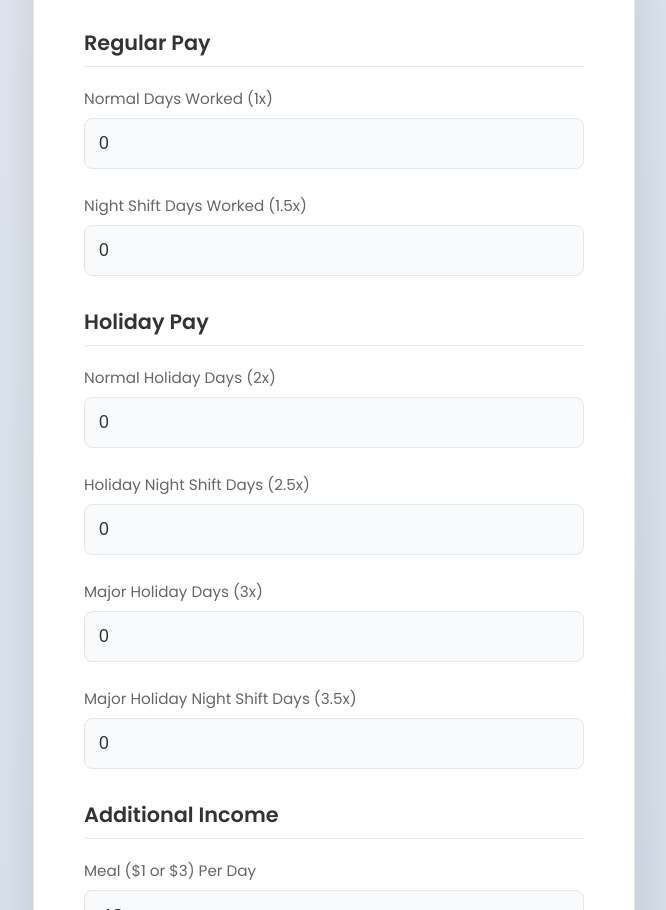
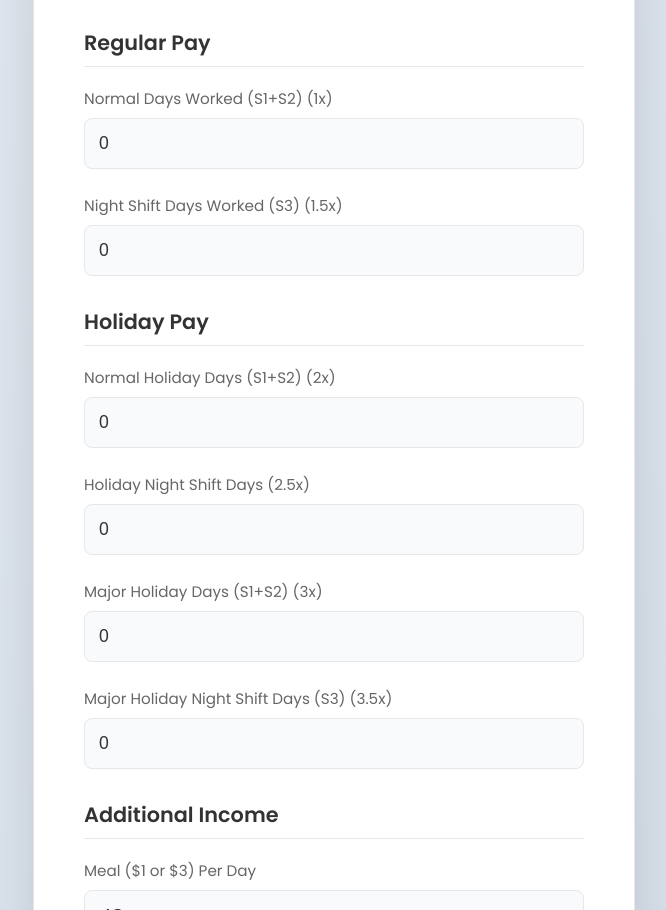
Before and after one commit to alimengly-cmyk/payroll-calculator, a plain HTML site: page index.html in a window 1280 px wide. Shown: the part 613-1523 px from the top of the page, without its empty margins (306-972 px from the left). Drawn offline with Linux system fonts and the light colour scheme; a web font is replaced by a local one.

Commit message:
Fix label to S1 S2 S3

```diff
--- a/index.html
+++ b/index.html
@@ -401,18 +401,18 @@
 
         <h3 id="headingRegularPay" class="section-heading">Regular Pay</h3>
         <div class="input-group">
-            <label id="labelNormalDays" for="normalDays">Normal Days Worked (1x)</label>
+            <label id="labelNormalDays" for="normalDays">Normal Days Worked (S1+S2) (1x)</label>
             <input type="number" id="normalDays" value="0" onfocus="if(this.value=='0') this.value='';" onblur="if(this.value=='') this.value='0';" required>
         </div>
 
         <div class="input-group">
-            <label id="labelNightShiftDays" for="nightShiftDays">Night Shift Days Worked (1.5x)</label>
+            <label id="labelNightShiftDays" for="nightShiftDays">Night Shift Days Worked (S3) (1.5x)</label>
             <input type="number" id="nightShiftDays" value="0" onfocus="if(this.value=='0') this.value='';" onblur="if(this.value=='') this.value='0';" required>
         </div>
 
         <h3 id="headingHolidayPay" class="section-heading">Holiday Pay</h3>
         <div class="input-group">
-            <label id="labelNormalHoliday" for="normalHoliday">Normal Holiday Days (2x)</label>
+            <label id="labelNormalHoliday" for="normalHoliday">Normal Holiday Days (S1+S2) (2x)</label>
             <input type="number" id="normalHoliday" value="0" onfocus="if(this.value=='0') this.value='';" onblur="if(this.value=='') this.value='0';" required>
         </div>
         <div class="input-group">
@@ -420,11 +420,11 @@
             <input type="number" id="holidayNightShift" value="0" onfocus="if(this.value=='0') this.value='';" onblur="if(this.value=='') this.value='0';" required>
         </div>
         <div class="input-group">
-            <label id="labelNormalMajorHoliday" for="normalMajorHoliday">Major Holiday Days (3x)</label>
+            <label id="labelNormalMajorHoliday" for="normalMajorHoliday">Major Holiday Days (S1+S2) (3x)</label>
             <input type="number" id="normalMajorHoliday" value="0" onfocus="if(this.value=='0') this.value='';" onblur="if(this.value=='') this.value='0';" required>
         </div>
         <div class="input-group">
-            <label id="labelNightShiftMajorHoliday" for="nightShiftMajorHoliday">Major Holiday Night Shift Days (3.5x)</label>
+            <label id="labelNightShiftMajorHoliday" for="nightShiftMajorHoliday">Major Holiday Night Shift Days (S3) (3.5x)</label>
             <input type="number" id="nightShiftMajorHoliday" value="0" onfocus="if(this.value=='0') this.value='';" onblur="if(this.value=='') this.value='0';" required>
         </div>
 
@@ -545,13 +545,13 @@
                 labelBasicSalary: 'Basic Salary ($)',
                 labelTotalDaysInMonth: 'Total Days in Month (e.g., 30 or 31)',
                 headingRegularPay: 'Regular Pay',
-                labelNormalDays: 'Normal Days Worked (1x)',
-                labelNightShiftDays: 'Night Shift Days Worked (1.5x)',
+                labelNormalDays: 'Normal Days Worked (S1+S2) (1x)',
+                labelNightShiftDays: 'Night Shift Days Worked (S3) (1.5x)',
                 headingHolidayPay: 'Holiday Pay',
-                labelNormalHoliday: 'Normal Holiday Days (2x)',
+                labelNormalHoliday: 'Normal Holiday Days (S1+S2) (2x)',
                 labelHolidayNightShift: 'Holiday Night Shift Days (2.5x)',
-                labelNormalMajorHoliday: 'Major Holiday Days (3x)',
-                labelNightShiftMajorHoliday: 'Major Holiday Night Shift Days (3.5x)',
+                labelNormalMajorHoliday: 'Major Holiday Days (S1+S2) (3x)',
+                labelNightShiftMajorHoliday: 'Major Holiday Night Shift Days (S3) (3.5x)',
                 headingAdditionalIncome: 'Additional Income',
                 labelMealMultiplier: 'Meal ($1 or $3) Per Day',
                 labelResponse: 'Response',
```
